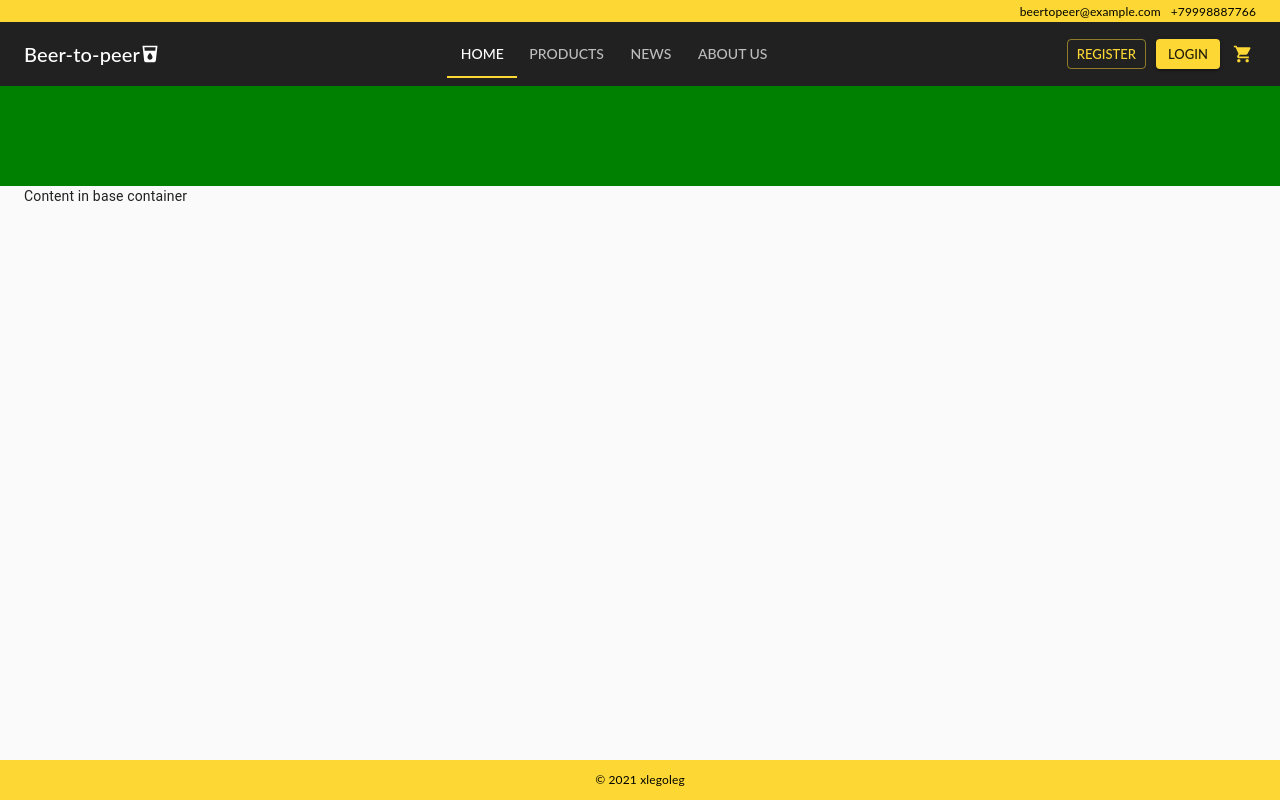
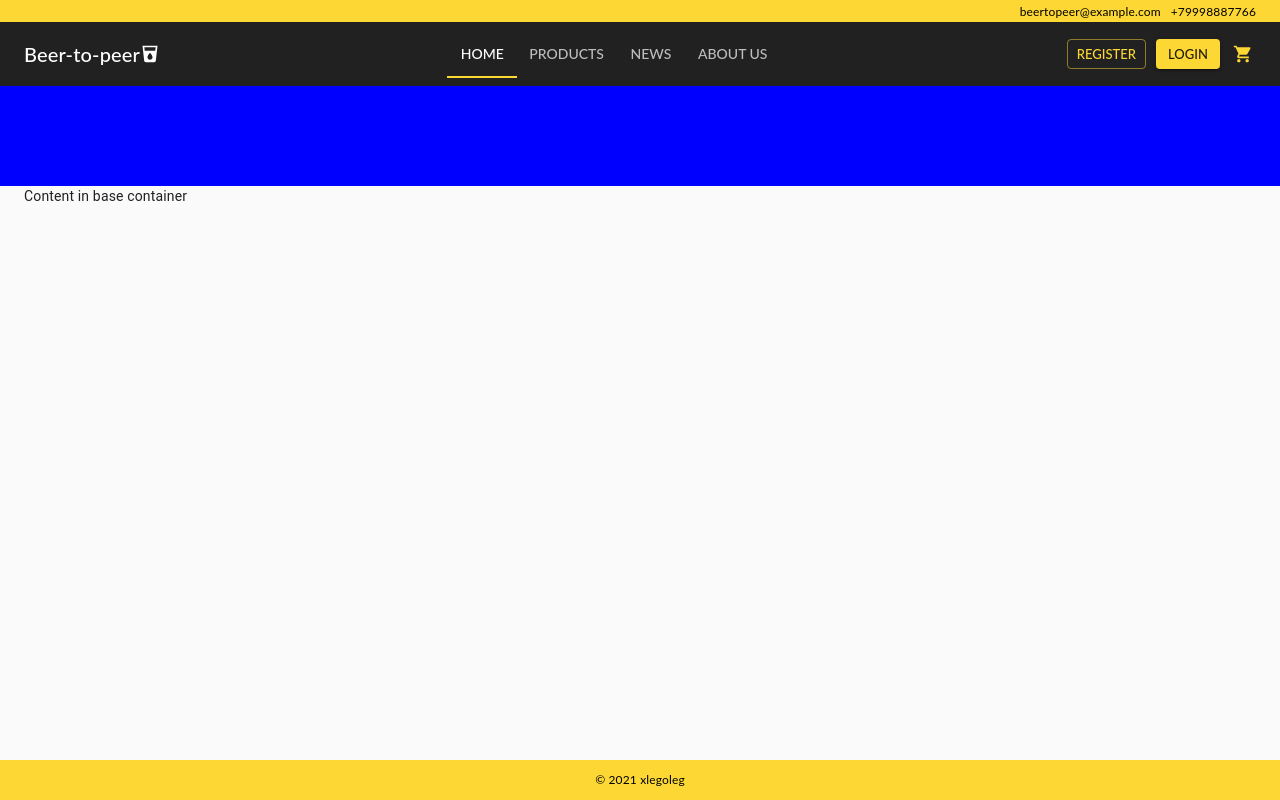
Before and after one commit to xlegoleg/ecapi-react-front, a React app: page / in a window 1280 px wide. Built offline with nearby package versions, Linux system fonts and the light colour scheme.

Commit message:
carousel fix

```diff
--- a/src/components/base/carousel/BaseCarousel.tsx
+++ b/src/components/base/carousel/BaseCarousel.tsx
@@ -6,14 +6,26 @@ import { IBaseCarouselProps, IBaseCarouselSubComponents } from '@interfaces/comp
 
 const BaseCarousel: React.FC<IBaseCarouselProps> & IBaseCarouselSubComponents = (props: IBaseCarouselProps) => {
   const [autoInterval, setAutoInterval] = useState<NodeJS.Timer | null>(null);
+  const [page, setPage] = useState(0);
+  const [isTransition, setIsTransition] = useState(true);
 
-  // TODO translate = 0*page - spacing*px
+  const columns = props?.columns || 1;
   const interval = 3000;
-  const pages = React.Children.count(props.children) || props.items?.length || 0;
-  const [page, setPage] = useState(0)
+  const pages = Math.ceil((React.Children.count(props.children))/columns) || 0;
+  const groupedChildren = React.Children.toArray(props.children)?.reduce((acc: React.ReactNode[][] , child, index) => {
+    if (!index || (index && !(index % columns))) {
+      acc.push([child]);
+    } else {
+      Array.isArray(acc[acc.length - 1]) ? acc[acc.length - 1].push(child) : acc.push([child]);
+    }
+    return acc;
+  }, [])
+
   const classes = useStyles({
-    pages: pages,
-    page: page,
+    pages,
+    page,
+    columns,
+    isTransition,
     ...props
   });
 
@@ -28,13 +40,18 @@ const BaseCarousel: React.FC<IBaseCarouselProps> & IBaseCarouselSubComponents =
   }, [page]);
 
   const changePage = (page: number): void => {
+    if (page > pages-1 || page < 0) {
+      setIsTransition(false)
+    } else if (page === 1) {
+      setIsTransition(true);
+    }
     setPage(page > pages-1 ? 0 : page < 0 ? pages-1 : page)
   }
 
   const initAutoScroll = (): void => {
     if (props.auto) {
       const initialInterval = setInterval(() => {
-        changePage(page+1);
+        changePage(page-1);
       }, interval);
       setAutoInterval(initialInterval);
     }
@@ -44,9 +61,19 @@ const BaseCarousel: React.FC<IBaseCarouselProps> & IBaseCarouselSubComponents =
     <div className={classes.container}>
       <div className={classes.rail}>
         {
-          props?.items?.length ?
-          props?.items?.map((item: React.FC | React.Component | Element) => item)
-          : props.children
+          groupedChildren.map((child, boxIndex) => {
+            return (
+              <div key={`carousel-box-${boxIndex}`} className={classes.box}>
+                {
+                  child.map((item, itemIndex) => {
+                    return (
+                      <div key={`carousel-item-${itemIndex}`} className={classes.item}>{item}</div>
+                    )
+                  })
+                }
+              </div>
+            )
+          })
         }
       </div>
     </div>
@@ -56,7 +83,6 @@ const BaseCarousel: React.FC<IBaseCarouselProps> & IBaseCarouselSubComponents =
 BaseCarousel.defaultProps = {
   columns: 1,
   spacing: 0,
-  items: [],
   children: null,
   auto: false
 }
--- a/src/components/base/carousel/BaseCarouselStyle.ts
+++ b/src/components/base/carousel/BaseCarouselStyle.ts
@@ -9,11 +9,16 @@ export const useStyles = makeStyles((theme: Theme) => {
     },
     rail: (props: IBaseCarouselStyleProps) => ({
       display: 'grid',
-      gridColumnGap: `${props.spacing} px`,
       position: 'relative',
-      transition: 'transform 0.5s cubic-bezier(0.2, 1, 0.3, 1) 0s',
+      transition: `${props.isTransition ? 'transform 0.5s cubic-bezier(0.2, 1, 0.3, 1) 0s' : 'none'}`,
       gridTemplateColumns: `repeat(${props.pages}, 100%)`,
       transform: `translateX(calc(${-100 * props.page}% - ${Number(props.spacing) * props.page}px))`
+    }),
+    box: (props: IBaseCarouselStyleProps) => ({
+      display: 'grid',
+      gridColumnGap: `${props.spacing}px`,
+      position: 'relative',
+      gridTemplateColumns: `repeat(${props.columns}, 1fr)`,
     }),
     item: {
 
--- a/src/components/pages/home/components/HomePromo.tsx
+++ b/src/components/pages/home/components/HomePromo.tsx
@@ -4,7 +4,7 @@ import { BaseCarousel } from '@components/base/carousel/BaseCarousel';
 export const HomePromo: React.FC = (props) => {
   return (
     <div>
-      <BaseCarousel auto={true} columns={3}>
+      <BaseCarousel auto={true} columns={1}>
         <BaseCarousel.Block><div style={{width: '100%', height: '100px', background: 'red'}}/></BaseCarousel.Block>
         <BaseCarousel.Block><div style={{width: '100%', height: '100px', background: 'green'}}/></BaseCarousel.Block>
         <BaseCarousel.Block><div style={{width: '100%', height: '100px', background: 'blue'}}/></BaseCarousel.Block>
--- a/src/interfaces/components/BaseCarousel.ts
+++ b/src/interfaces/components/BaseCarousel.ts
@@ -1,7 +1,6 @@
 import React from 'react'
 
 export interface IBaseCarouselProps {
-  items?: any,
   spacing?: number,
   columns?: number,
   auto?: boolean,
@@ -12,7 +11,8 @@ export interface IBaseCarouselProps {
 
 export interface IBaseCarouselStyleProps extends IBaseCarouselProps {
   pages: number,
-  page: number
+  page: number,
+  isTransition?: boolean;
 }
 
 export interface IBaseCarouselSubComponents {
```
